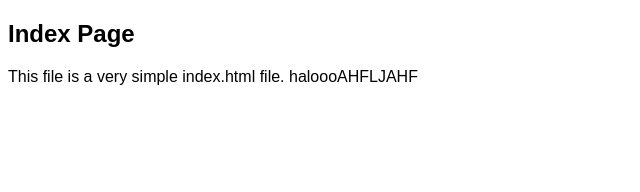
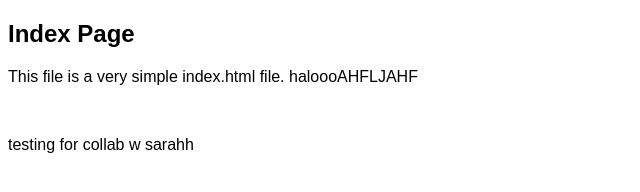
Before and after one commit to standinata/Data-Visualization-Dashboard, a plain HTML site: page index.html in a window 1280 px wide. Shown: the whole page, without its empty margins (0-640 px from the left). Drawn offline with Linux system fonts and the light colour scheme.

Commit message:
collab
halo

```diff
--- a/index.html
+++ b/index.html
@@ -4,5 +4,7 @@
 <body style="font-family:sans-serif">
 	<h2>Index Page</h2>
 	<p>This file is a very simple index.html file. haloooAHFLJAHF</p>
+	<br>
+	<p>testing for collab w sarahh</p>
 </body>
 </html>
```
